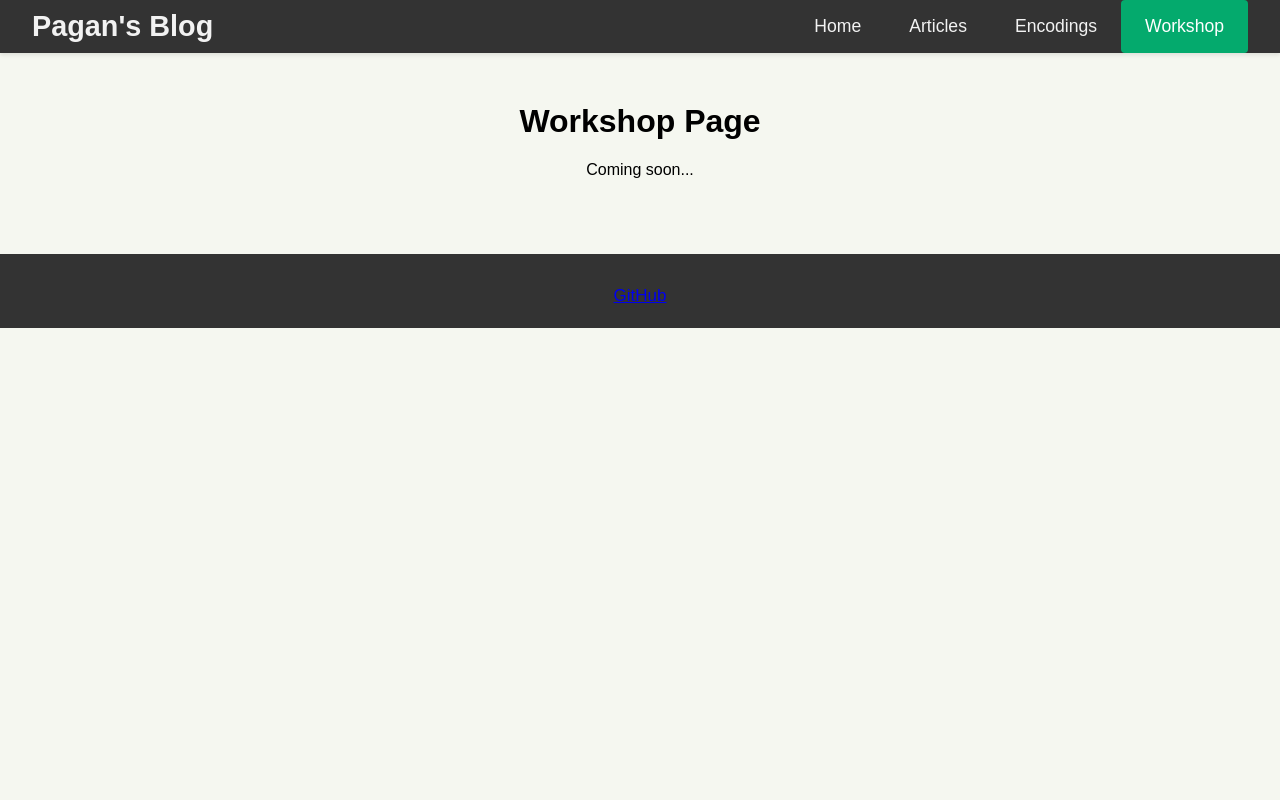
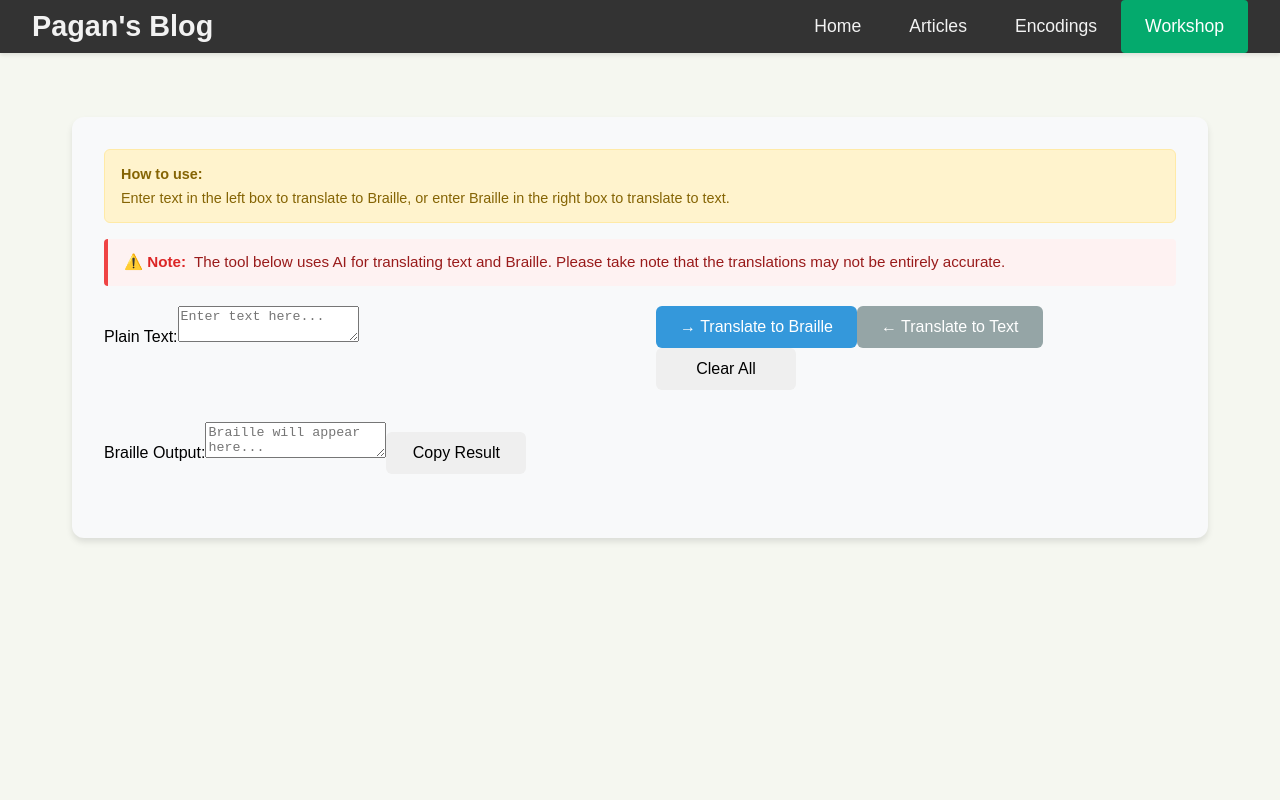
Before and after one commit to pagan404/pagan404.github.io, a React (Vite) app in the folder react-app/: page /workshop in a window 1280 px wide. Shown: the top 800 px of the page. Built offline with nearby package versions, Linux system fonts and the light colour scheme.

Commit message:
Removed Workshop placeholder

```diff
--- a/react-app/src/App.jsx
+++ b/react-app/src/App.jsx
@@ -1,6 +1,6 @@
 import { BrowserRouter, Routes, Route } from "react-router-dom";
 import { Header, Footer } from "./components/layout";
-import { Home } from "./pages";
+import { Home, Workshop } from "./pages";
 
 // Placeholder pages - we'll build these in later phases
 function Articles() {
@@ -16,15 +16,6 @@ function Encodings() {
   return (
     <div className="read-my-blog">
       <h1>Encodings Page</h1>
-      <p>Coming soon...</p>
-    </div>
-  );
-}
-
-function Workshop() {
-  return (
-    <div className="read-my-blog">
-      <h1>Workshop Page</h1>
       <p>Coming soon...</p>
     </div>
   );
```
